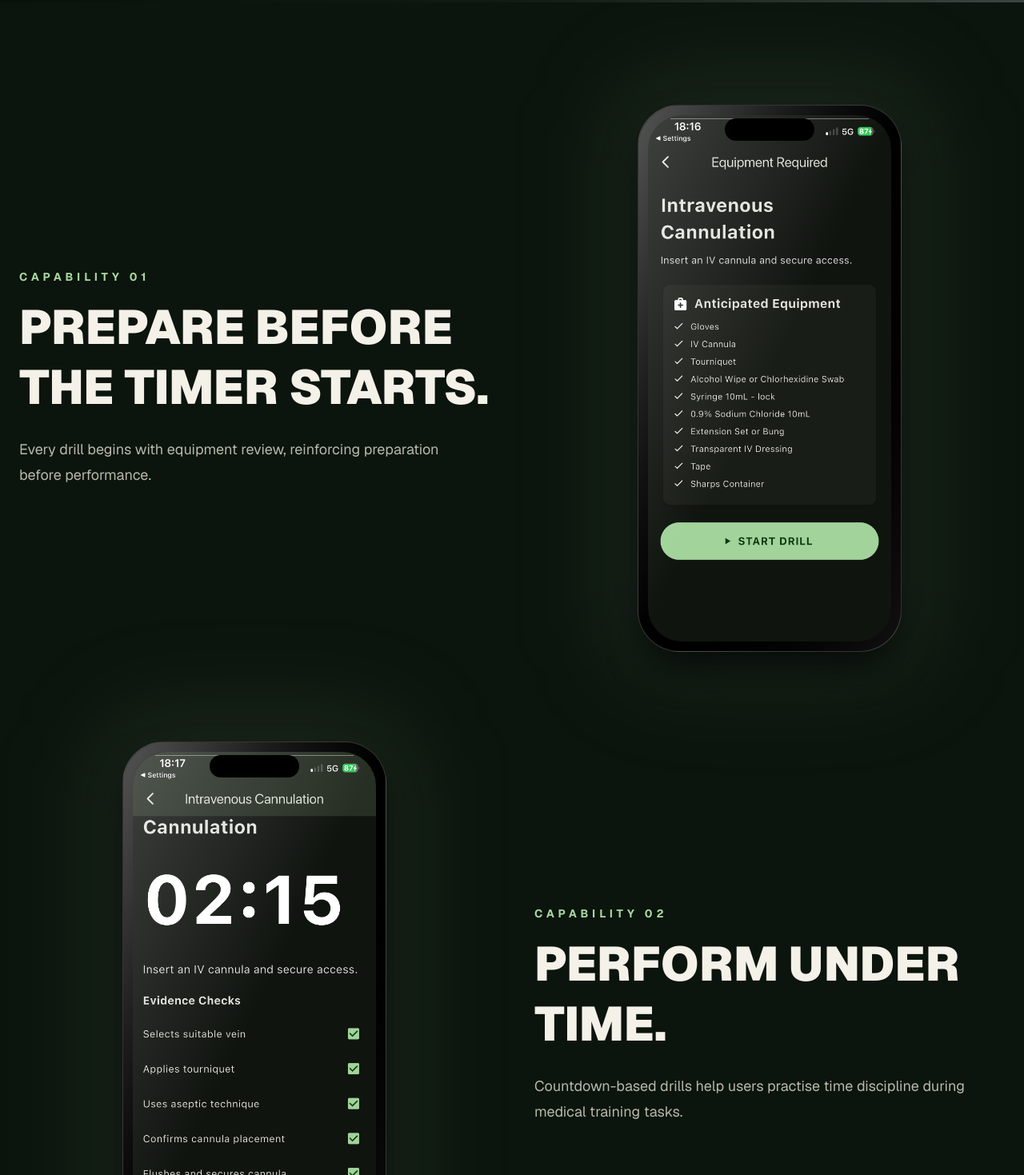
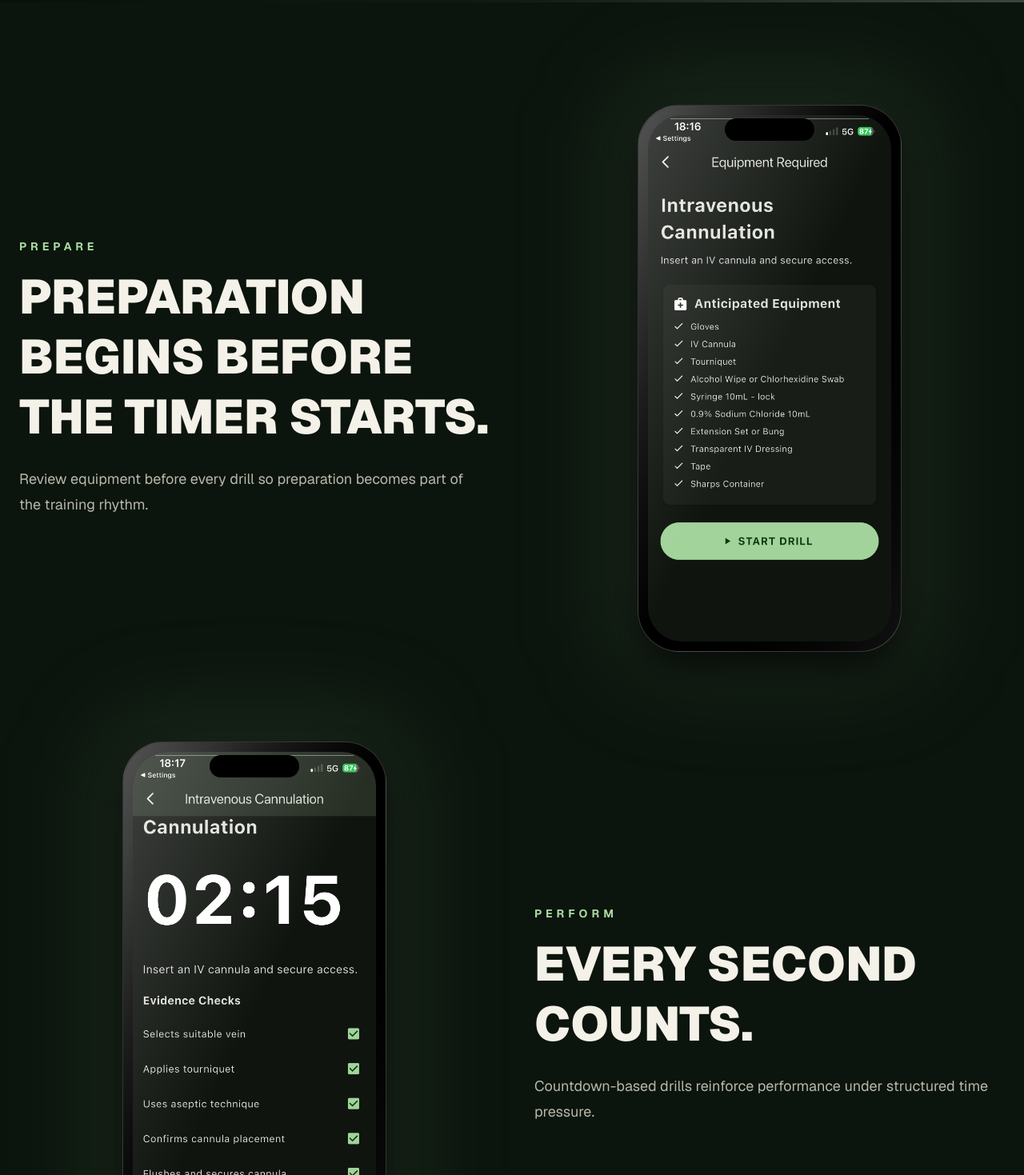
Before and after one commit to m-elford/medic-trainer-website, a Next.js app: page /features in a window 1280 px wide. Shown: the part 621-2090 px from the top of the page at 80% size. Built offline with nearby package versions, Linux system fonts and the light colour scheme; grey boxes are pictures that could not be loaded.

Commit message:
Move Method and Features pages to content layer

```diff
--- a/src/app/features/page.tsx
+++ b/src/app/features/page.tsx
@@ -1,37 +1,16 @@
 import SiteShell from "@/components/layout/SiteShell";
 import PageHero from "@/components/sections/PageHero";
 import DeviceFrame from "@/components/ui/DeviceFrame";
-
-const features = [
-  {
-    title: "Prepare before the timer starts.",
-    text: "Every drill begins with equipment review, reinforcing preparation before performance.",
-    image: "/images/screenshots/equipment.png",
-  },
-  {
-    title: "Perform under time.",
-    text: "Countdown-based drills help users practise time discipline during medical training tasks.",
-    image: "/images/screenshots/timer.png",
-  },
-  {
-    title: "Assess against evidence.",
-    text: "Evidence checks support structured review after each repetition.",
-    image: "/images/screenshots/home.png",
-  },
-  {
-    title: "Track improvement.",
-    text: "Training history helps users identify repetition, performance and progress over time.",
-    image: "/images/screenshots/history.png",
-  },
-];
+import FadeIn from "@/components/animations/FadeIn";
+import { featuresContent } from "@/content/features";
 
 export default function FeaturesPage() {
   return (
     <SiteShell>
       <PageHero
-        eyebrow="Features"
-        title="Training discipline, built into every drill."
-        text="Medic Trainer is designed around a repeatable skills maintenance cycle: prepare, perform, assess and improve."
+        eyebrow={featuresContent.hero.eyebrow}
+        title={featuresContent.hero.title}
+        text={featuresContent.hero.text}
         image="/images/branding/hero.png"
         primaryLabel="Join Beta Testing"
         primaryHref="/beta-testing"
@@ -39,8 +18,8 @@ export default function FeaturesPage() {
 
       <section className="bg-background-soft px-6 py-32">
         <div className="mx-auto flex max-w-7xl flex-col gap-28">
-          {features.map((feature, index) => (
-            <div
+          {featuresContent.sections.map((feature, index) => (
+            <FadeIn
               key={feature.title}
               className={`grid items-center gap-14 md:grid-cols-2 ${
                 index % 2 === 1 ? "md:[&>*:first-child]:order-2" : ""
@@ -48,7 +27,7 @@ export default function FeaturesPage() {
             >
               <div>
                 <p className="text-sm font-bold uppercase tracking-[0.35em] text-primary">
-                  Capability 0{index + 1}
+                  {feature.eyebrow}
                 </p>
 
                 <h2 className="mt-4 text-4xl font-black uppercase leading-tight md:text-6xl">
@@ -61,7 +40,7 @@ export default function FeaturesPage() {
               </div>
 
               <DeviceFrame src={feature.image} alt={feature.title} />
-            </div>
+            </FadeIn>
           ))}
         </div>
       </section>
--- a/src/app/method/page.tsx
+++ b/src/app/method/page.tsx
@@ -1,14 +1,15 @@
 import SiteShell from "@/components/layout/SiteShell";
 import PageHero from "@/components/sections/PageHero";
 import MethodPillars from "@/components/sections/MethodPillars";
+import { methodContent } from "@/content/method";
 
 export default function MethodPage() {
   return (
     <SiteShell>
       <PageHero
-        eyebrow="Method"
-        title="A repeatable system for deliberate practice."
-        text="Medic Trainer is built around a simple training method: prepare the equipment, perform the drill, assess the result and improve through repetition."
+        eyebrow={methodContent.hero.eyebrow}
+        title={methodContent.hero.title}
+        text={methodContent.hero.text}
         image="/images/branding/hero.png"
         primaryLabel="Explore Features"
         primaryHref="/features"
@@ -21,23 +22,21 @@ export default function MethodPage() {
       <section className="bg-background px-6 py-32">
         <div className="mx-auto max-w-5xl">
           <p className="text-sm font-bold uppercase tracking-[0.35em] text-primary">
-            Training Philosophy
+            {methodContent.philosophy.eyebrow}
           </p>
 
           <h2 className="mt-4 text-4xl font-black uppercase leading-tight md:text-6xl">
-            Confidence is built before it is tested.
+            {methodContent.philosophy.title}
           </h2>
 
-          <p className="mt-8 text-xl leading-9 text-text-muted">
-            Timed medical drills are not only about speed. They are about
-            preparation, procedural discipline, objective review and repeated
-            exposure to decision-making under pressure.
-          </p>
-
-          <p className="mt-6 text-xl leading-9 text-text-muted">
-            Medic Trainer supports this cycle by giving users a consistent
-            structure for practising, recording and reviewing their training.
-          </p>
+          {methodContent.philosophy.paragraphs.map((paragraph) => (
+            <p
+              key={paragraph}
+              className="mt-8 text-xl leading-9 text-text-muted"
+            >
+              {paragraph}
+            </p>
+          ))}
         </div>
       </section>
     </SiteShell>
--- /dev/null
+++ b/src/content/features.ts
@@ -0,0 +1,37 @@
+export const featuresContent = {
+  hero: {
+    eyebrow: "Features",
+    title: "Training discipline, built into every drill.",
+    text: "Medic Trainer is designed around a repeatable skills maintenance cycle: prepare, perform, assess and improve.",
+  },
+
+  sections: [
+    {
+      eyebrow: "Prepare",
+      title: "Preparation begins before the timer starts.",
+      text: "Review equipment before every drill so preparation becomes part of the training rhythm.",
+      image: "/images/screenshots/equipment.png",
+    },
+
+    {
+      eyebrow: "Perform",
+      title: "Every second counts.",
+      text: "Countdown-based drills reinforce performance under structured time pressure.",
+      image: "/images/screenshots/timer.png",
+    },
+
+    {
+      eyebrow: "Assess",
+      title: "Objective review builds confidence.",
+      text: "Evidence checks provide consistent after-action review following every drill.",
+      image: "/images/screenshots/home.png",
+    },
+
+    {
+      eyebrow: "Improve",
+      title: "Progress should be measurable.",
+      text: "Training history helps identify trends and maintain continual improvement.",
+      image: "/images/screenshots/history.png",
+    },
+  ],
+};
--- /dev/null
+++ b/src/content/method.ts
@@ -0,0 +1,16 @@
+export const methodContent = {
+  hero: {
+    eyebrow: "Method",
+    title: "A repeatable system for deliberate practice.",
+    text: "Medic Trainer is built around a simple training method: prepare the equipment, perform the drill, assess the result and improve through repetition.",
+  },
+
+  philosophy: {
+    eyebrow: "Training Philosophy",
+    title: "Confidence is built before it is tested.",
+    paragraphs: [
+      "Timed medical drills are not only about speed. They are about preparation, procedural discipline, objective review and repeated exposure to decision-making under pressure.",
+      "Medic Trainer supports this cycle by giving users a consistent structure for practising, recording and reviewing their training.",
+    ],
+  },
+};
```
